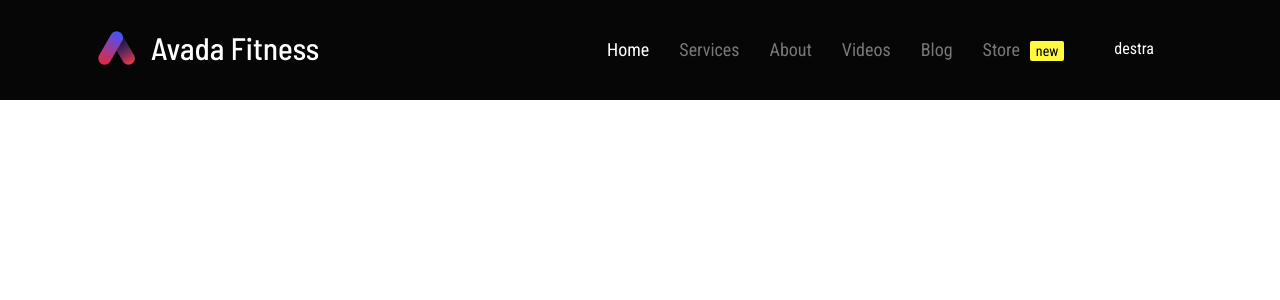
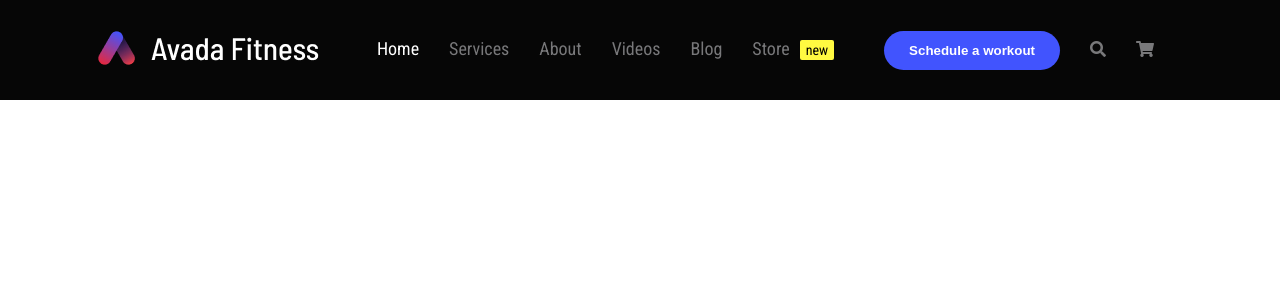
Before and after one commit to AnaisDiGenua/proj-html-vuejs, a Vue app: page / in a window 1280 px wide. Shown: the top 300 px of the page. Built offline with nearby package versions, Linux system fonts and the light colour scheme.

Commit message:
navbar complete

```diff
--- a/src/assets/style/global.scss
+++ b/src/assets/style/global.scss
@@ -22,6 +22,20 @@ ul {
         text-decoration: none;
     }
 }
+.btn {
+    font-weight: 700;
+    color: white;
+    border-radius: 20px;
+    border: none;
+    padding: 12px 25px;
+    cursor: pointer;
+    &.btn1 {
+        background-color: $btn1;
+        &:hover {
+            background-color: $hoverBtn1;
+        }
+    }
+}
 
 
 /* TYPOGRAPHY */
--- a/src/assets/style/partials/variables.scss
+++ b/src/assets/style/partials/variables.scss
@@ -1,5 +1,5 @@
-$btn: #4154fe;
-$hoverBtn: #ec5a57;
+$btn1: #4154fe;
+$hoverBtn1: #ec5a57;
 $btn2: #060606;
 $hoverBtn2: #fff;
 $btn3: #bc0428;
--- a/src/components/commons/NavBar.vue
+++ b/src/components/commons/NavBar.vue
@@ -10,7 +10,9 @@
 
         <!-- inizio nav destra -->
         <ul class="nav-right">
-            <li>destra</li>
+            <li><button class="btn btn1">Schedule a workout</button></li>
+            <li><i class="fas fa-search"></i></li>
+            <li><i class="fas fa-shopping-cart"></i></li>
         </ul>
         <!-- /nav destra -->
     </nav>
@@ -50,6 +52,8 @@ export default {
 
     .nav-left {
         margin-right: 20px;
+        height: 36px;
+        line-height: 36px;
         li {
             a {
             color: $gray;
@@ -60,15 +64,24 @@ export default {
             }
             &:last-child::after {
             content: 'new';
-            display: inline-block;
+            display: inline;
             font-size: .875rem;
             color: black;
             background-color: #fff941;
             border-radius: 2px;
             margin-left: 10px;
             padding: 2px 6px ;
+            }
         }
+    }
+
+    .nav-right {
+        i {
+            color: $gray;
+            cursor: pointer;
+            &:hover {
+                color: $white;
+            }
         }
-
     }
 </style>
```
